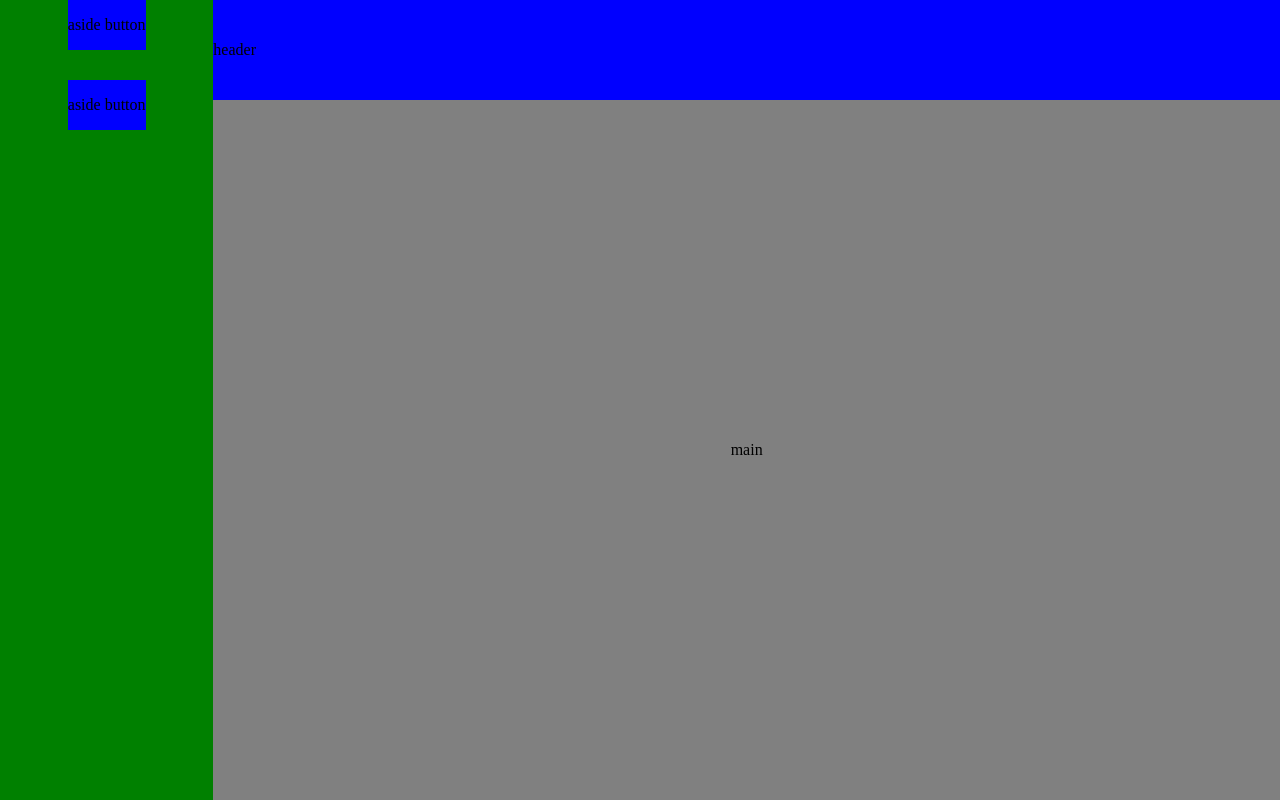
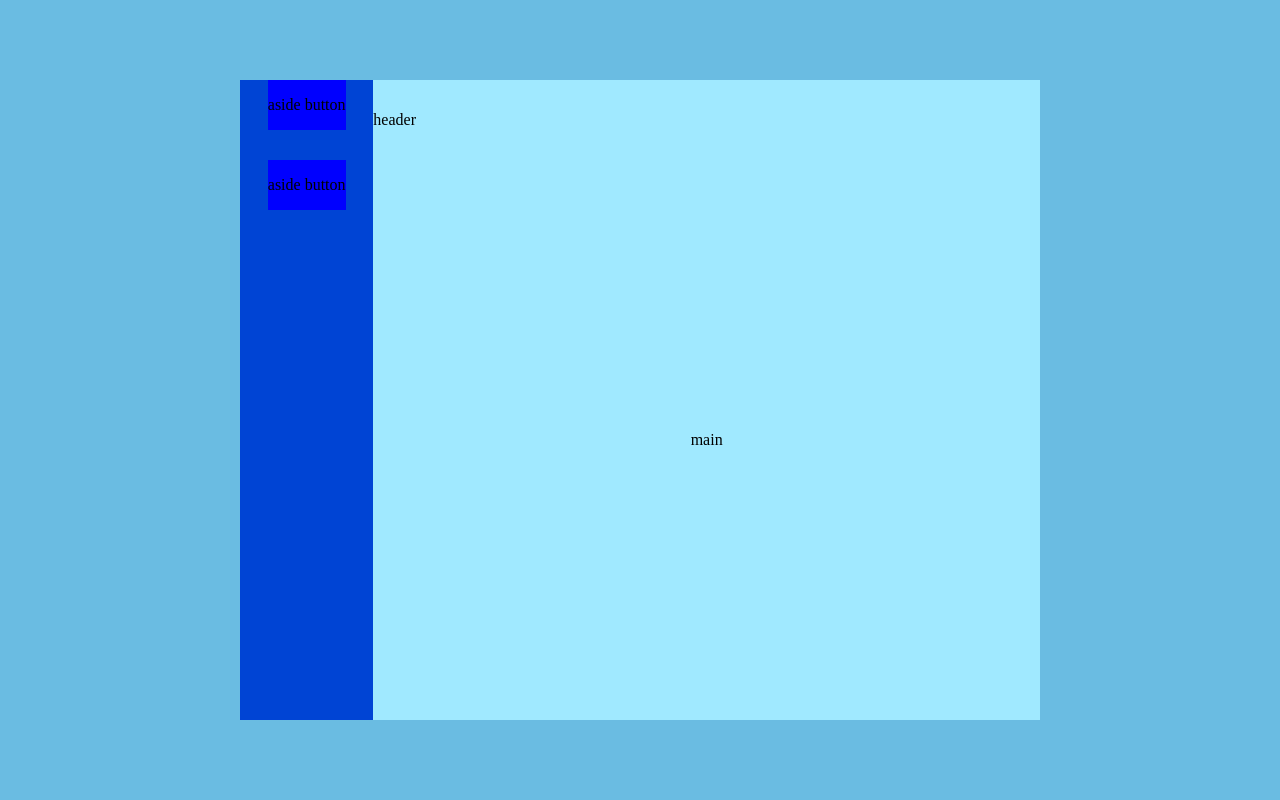
Before and after one commit to AvsWilliam/monitor_biosinais, a React (Vite) app in the folder Safe_Pet/: page / in a window 1280 px wide. Built offline with nearby package versions, Linux system fonts and the light colour scheme.

Commit message:
Update Dashboard.css

```diff
--- a/Safe_Pet/src/styles/Dashboard.css
+++ b/Safe_Pet/src/styles/Dashboard.css
@@ -6,10 +6,15 @@
 }
 
 body{
+  position: static;
   padding: 0px;
-  margin: 0px;
+  margin: 10vh;
   border: 0px;
   box-sizing:border-box;
+  margin-left: 30vh;
+  margin-right:30vh;
+  background-color: #6abce2;
+
 }
 
 .corpo{
@@ -17,16 +22,22 @@ body{
   grid-template-columns: 1fr 5fr;
   grid-template-areas:
 	"aside main";
-  height:100vh;
   max-height:auto;
   max-width:auto;
+  padding: 0px;
+  margin: 0px;
+  border: 0px;
+  box-sizing:border-box;
+  height: 80vh;
+
 }
+
 
 .aside{
   display:flex;
   flex-direction:column;
   grid-area:aside;
-  background-color:green;
+  background-color:#0044d4 ;
   align-items: center;
   gap: 30px;
 }
@@ -38,14 +49,13 @@ body{
   grid-template-areas:
 	"header"
         "content";
-  background-color:pink;
 }
 
 
 .header{
   display:flex;
   grid-area:header;
-  background-color:blue;
+  background-color:#a0e9ff;
   align-items: center;
 
 }
@@ -53,7 +63,7 @@ body{
 .content{
   display:flex;
   grid-area:content;
-  background-color:gray;
+  background-color:#a0e9ff;
   justify-content: center;
   align-items: center;
 }
```
